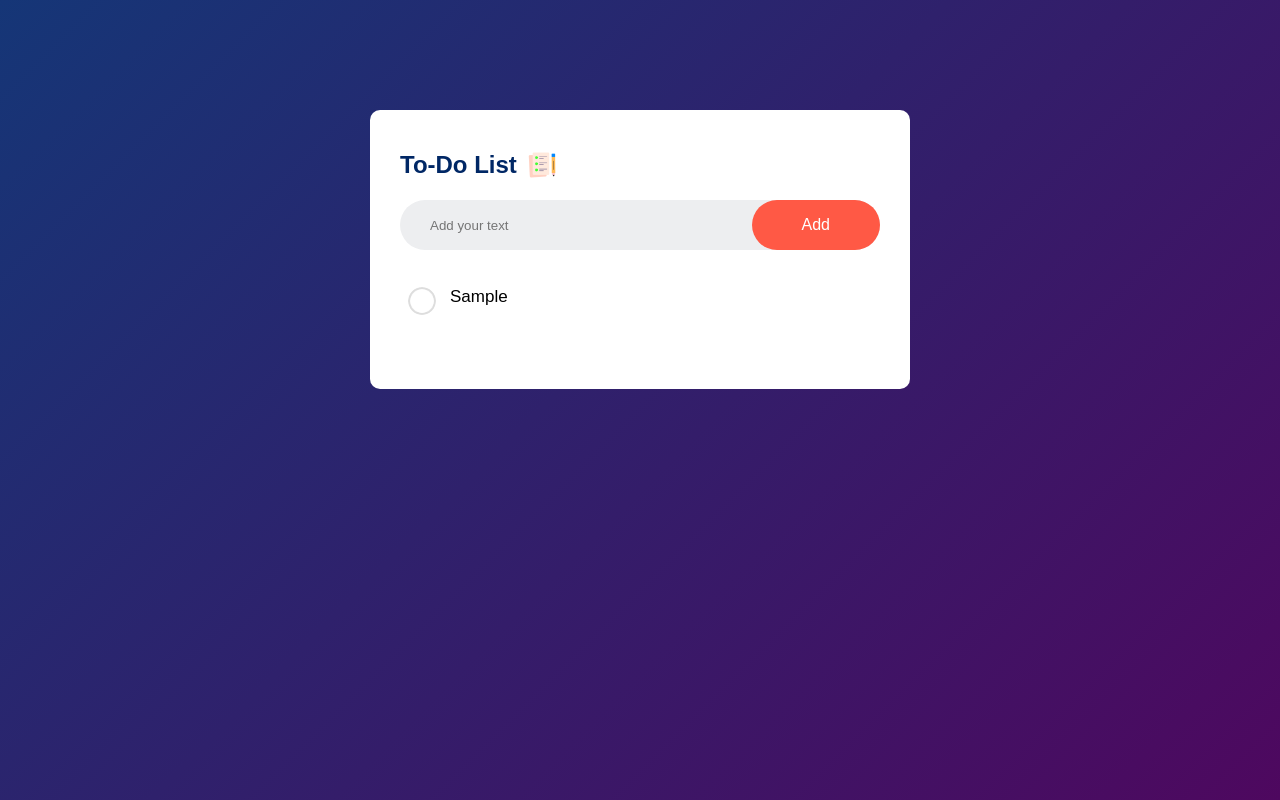
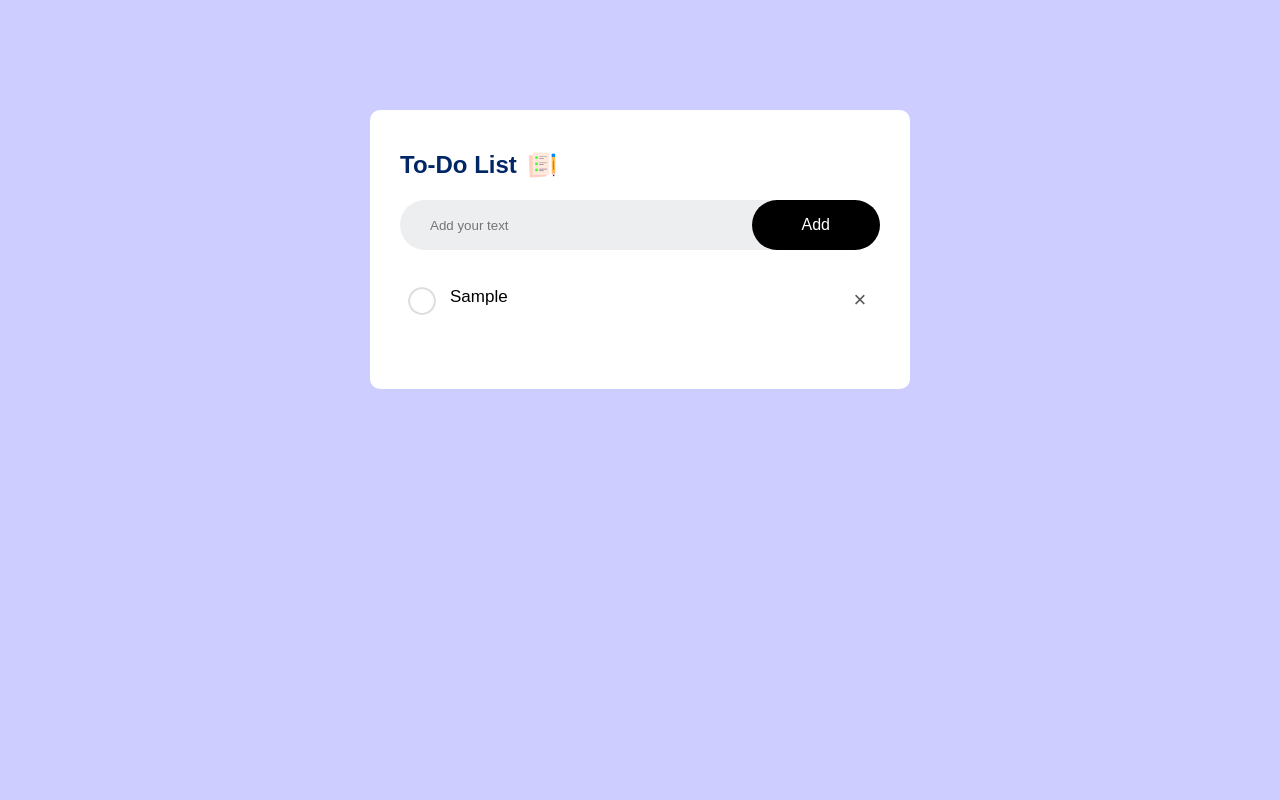
Before and after one commit to krutivaspradhan/toDoApp, a plain HTML site: page index.html in a window 1280 px wide. Both pictures are taken after typing "Sample" into the empty fields and a click on the button "Add". Drawn offline with Linux system fonts and the light colour scheme.

Commit message:
Fully Working Committed

```diff
--- a/script.js
+++ b/script.js
@@ -1,14 +1,40 @@
 const inputBox = document.getElementById("input-box");
 const listContainer = document.getElementById("list-container");
 
-function addTask(){
-    if(inputBox.value === ''){
+function addTask() {
+    if (inputBox.value === '') {
         alert("Require Text Input");
     }
-    else{
+    else {
         let li = document.createElement("li");
         li.innerHTML = inputBox.value;
         listContainer.appendChild(li);
+        let span = document.createElement("span");
+        span.innerHTML = "\u00d7";
+        li.appendChild(span);
     }
     inputBox.value = '';
+    saveData();
 }
+
+listContainer.addEventListener("click", function (e) {
+    if (e.target.tagName === "LI") {
+        e.target.classList.toggle("checked");
+        saveData();
+
+    }
+    else if (e.target.tagName === "SPAN") {
+        e.target.parentElement.remove();
+        saveData();
+
+    }
+}, false);
+
+function saveData() {
+    localStorage.setItem("data", listContainer.innerHTML);
+}
+
+function showTask(){
+    listContainer.innerHTML = localStorage.getItem("data");
+}
+showTask();
--- a/style.css
+++ b/style.css
@@ -8,7 +8,8 @@
 .container{
     width: 100%;
     min-height: 100vh;
-    background: linear-gradient(135deg, #153677, #4e085f);
+    background: rgb(206, 205, 255);
+    /*background: linear-gradient(135deg, #153677, #4e085f);*/
     padding: 10px;
 }
 
@@ -58,7 +59,7 @@ button{
     border: none;
     outline: none;
     padding: 16px 50px;
-    background: #ff5945;
+    background: black;
     color: #fff;
     font-size: 16px;
     cursor: pointer;
@@ -96,3 +97,21 @@ ul li.checked{
 ul li.checked::before{
     background-image: url(images/checked.png);
 }
+
+ul li span{
+    position: absolute;
+    right: 0;
+    top: 5px;
+    width: 40px;
+    height: 40px;
+    font-size: 22px;
+    color: #555;
+    line-height: 40px;
+    text-align: center;
+    border-radius: 50%;
+
+}
+
+ul li span:hover{
+    background: #edeef0;
+}
```
